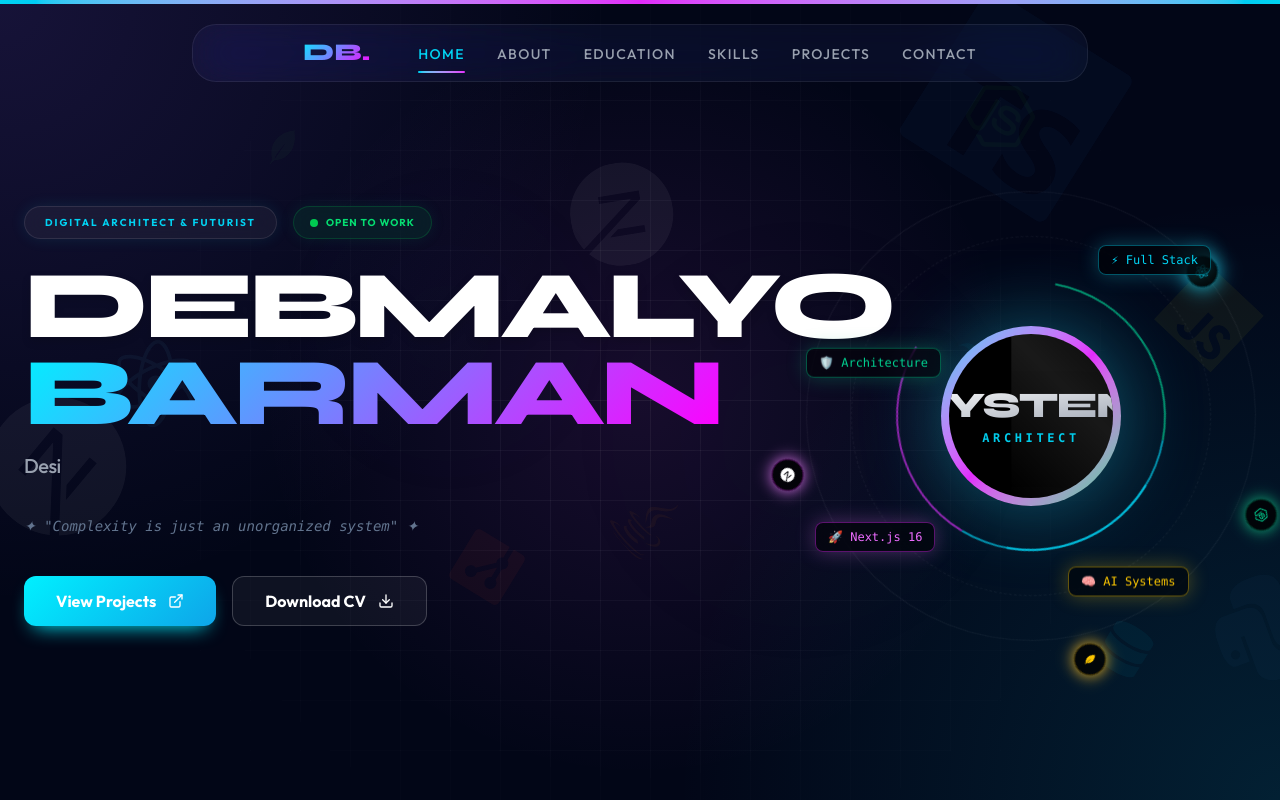
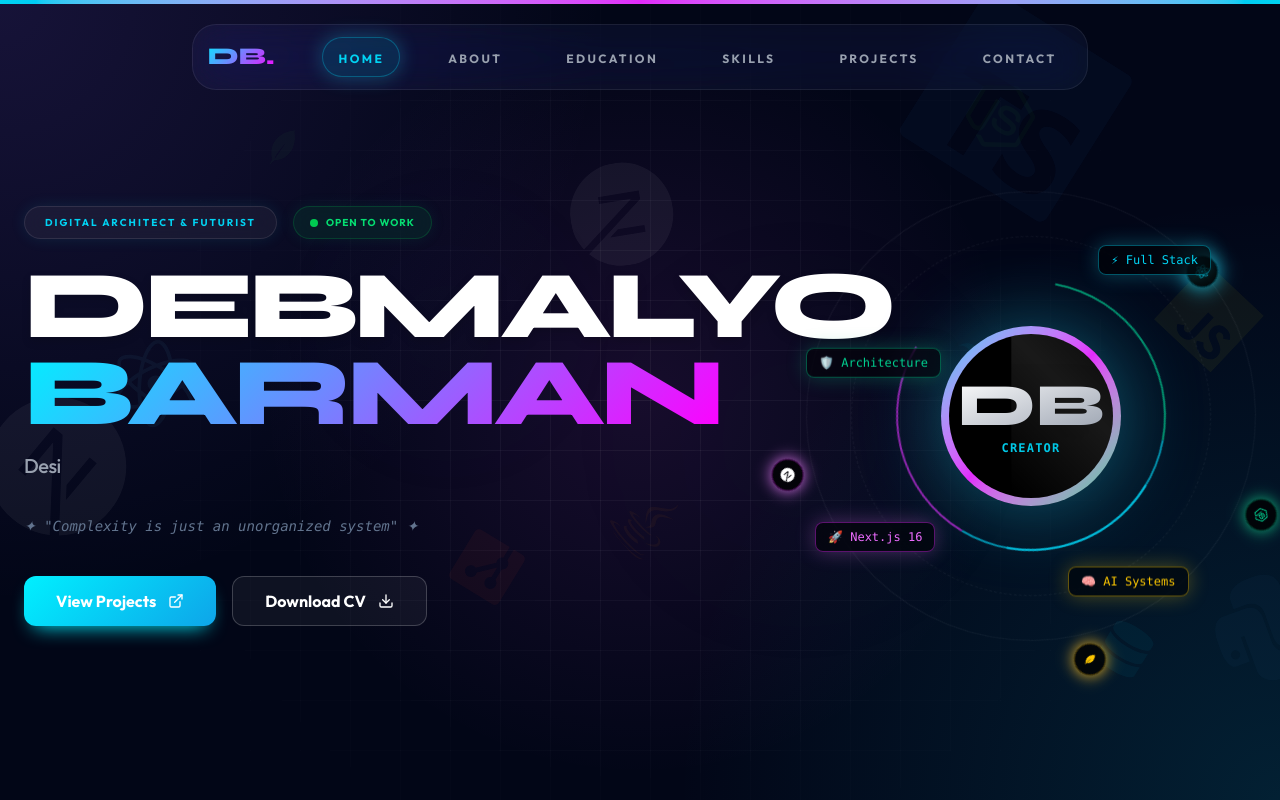
Before and after one commit to debmalyo-hub07/Portfolio, a Next.js app: page / in a window 1280 px wide. Shown: the top 800 px of the page. Built offline with nearby package versions, Linux system fonts and the light colour scheme.

Commit message:
UI Final Polish: Unified 'Liquid Glow Pill' sliders across Navbar, Skills, and Projects; Restored original 'DB Creator' branding; Enhanced Education card hovers.

```diff
--- a/components/layout/Navbar.tsx
+++ b/components/layout/Navbar.tsx
@@ -47,7 +47,6 @@ export default function Navbar() {
   }, []);
 
   useEffect(() => {
-    // Restore scroll position on mount
     const savedScrollY = sessionStorage.getItem("scrollPosition");
     if (savedScrollY) {
       window.scrollTo({ top: parseInt(savedScrollY), behavior: "instant" });
@@ -71,7 +70,6 @@ export default function Navbar() {
 
   return (
     <>
-      {/* Scroll Progress Bar */}
       <motion.div
         className="fixed top-0 left-0 right-0 h-1 bg-gradient-to-r from-cyan-400 via-fuchsia-500 to-cyan-400 z-[100] origin-left"
         style={{ scaleX }}
@@ -87,19 +85,17 @@ export default function Navbar() {
               : "bg-transparent border-transparent"
           }`}
         >
-          {/* Logo */}
           <motion.h1
             whileHover={{ scale: 1.1, rotate: [-5, 5, -5] }}
             whileTap={{ scale: 0.95 }}
             transition={{ duration: 0.3, repeat: Infinity, repeatType: "reverse" }}
             onClick={() => window.scrollTo({ top: 0, behavior: "smooth" })}
             className="text-2xl font-black neon-text cursor-pointer"
-            aria-label="Debmalyo Barman Portfolio - Scroll to Top"
+            aria-label="DB Logo"
           >
             DB.
           </motion.h1>
 
-          {/* Desktop Links */}
           <div className="hidden md:flex gap-8">
             {links.map((item) => (
               <motion.a
@@ -110,50 +106,45 @@ export default function Navbar() {
                   document.getElementById(item)?.scrollIntoView({ behavior: "smooth" });
                   setActive(item);
                 }}
-                whileHover={{ y: -2, scale: 1.05 }}
+                whileHover={{ y: -2 }}
                 whileTap={{ scale: 0.95 }}
-                transition={{ duration: 0.2 }}
-                className="relative group py-1"
+                className="relative group px-4 py-2"
               >
+                {active === item && (
+                  <motion.div
+                    layoutId="navbarActivePill"
+                    className="absolute inset-0 bg-cyan-500/15 rounded-full border border-cyan-400/30 shadow-[0_0_20px_rgba(34,211,238,0.3)]"
+                    transition={{ type: "spring", stiffness: 350, damping: 30 }}
+                  />
+                )}
+                {/* Hover Ghost Pill */}
+                <motion.div
+                  className="absolute inset-0 bg-white/5 rounded-full opacity-0 group-hover:opacity-100 transition-opacity duration-300 -z-10"
+                />
                 <motion.span
-                  whileHover={{ color: "#00f0ff" }}
-                  transition={{ duration: 0.2 }}
-                  className={`text-sm font-medium tracking-widest uppercase transition-colors duration-300 ${
-                    active === item ? "text-cyan-400" : "text-gray-400"
+                  className={`relative z-10 text-xs font-bold tracking-[0.2em] uppercase transition-colors duration-300 ${
+                    active === item ? "text-cyan-400" : "text-gray-400 group-hover:text-white"
                   }`}
                 >
                   {item}
                 </motion.span>
-
-                {active === item && (
-                  <motion.div
-                    layoutId="activeTab"
-                    className="absolute -bottom-1 left-0 right-0 h-[2px] bg-gradient-to-r from-cyan-400 to-fuchsia-500 rounded-full"
-                    transition={{ type: "spring", stiffness: 380, damping: 30 }}
-                  />
-                )}
               </motion.a>
             ))}
           </div>
 
-          {/* Mobile menu toggle */}
           <motion.button
             whileHover={{ scale: 1.1, rotate: 90 }}
             whileTap={{ scale: 0.9 }}
-            transition={{ duration: 0.3 }}
             className="md:hidden text-white p-2"
             onClick={() => setIsOpen(!isOpen)}
-            aria-label={isOpen ? "Close Menu" : "Open Menu"}
           >
             {isOpen ? <FiX size={24} /> : <FiMenu size={24} />}
           </motion.button>
         </motion.div>
 
-        {/* Mobile Menu Overlay */}
         <AnimatePresence>
           {isOpen && (
             <>
-              {/* Backdrop */}
               <motion.div
                 initial={{ opacity: 0 }}
                 animate={{ opacity: 1 }}
@@ -180,8 +171,6 @@ export default function Navbar() {
                     initial={{ opacity: 0, x: -20 }}
                     animate={{ opacity: 1, x: 0 }}
                     transition={{ delay: i * 0.07 }}
-                    whileHover={{ x: 10, scale: 1.1, color: "#00f0ff" }}
-                    whileTap={{ scale: 0.95 }}
                     className={`text-lg font-bold tracking-widest uppercase cursor-pointer ${
                       active === item ? "text-cyan-400" : "text-gray-400"
                     }`}
--- a/components/sections/Education.tsx
+++ b/components/sections/Education.tsx
@@ -141,9 +141,13 @@ export default function Education() {
                 className={`w-full md:w-[45%] ${i % 2 === 0 ? "md:text-right" : "md:text-left order-2 md:order-none pl-12 md:pl-0"}`}
               >
                 <motion.div
-                  whileHover={{ y: -3 }}
-                  transition={{ duration: 0.3 }}
-                  className="panel p-6 md:p-8 group hover:border-cyan-400/30 transition-all duration-500"
+                  whileHover={{
+                    y: -5,
+                    boxShadow: "0 0 40px rgba(34, 211, 238, 0.25)",
+                    borderColor: "rgba(34, 211, 238, 0.4)"
+                  }}
+                  transition={{ duration: 0.4 }}
+                  className="panel p-6 md:p-8 group bg-black/40 backdrop-blur-3xl border-white/10 transition-all duration-500 rounded-[2rem]"
                 >
                   <motion.span
                     whileHover={{ scale: 1.1, color: "#00f0ff" }}
--- a/components/sections/Hero.tsx
+++ b/components/sections/Hero.tsx
@@ -216,12 +216,12 @@ export default function Hero() {
 
               <div className="relative z-10 text-center">
                 <motion.div
-                  className="font-black heading-font text-2xl sm:text-4xl text-transparent bg-clip-text bg-gradient-to-br from-white to-gray-400 drop-shadow-2xl uppercase tracking-tighter"
+                  className="font-black heading-font text-4xl sm:text-6xl text-transparent bg-clip-text bg-gradient-to-br from-white to-gray-400 drop-shadow-2xl"
                 >
-                  System
+                  DB
                 </motion.div>
-                <div className="text-cyan-400 text-[10px] sm:text-xs font-mono font-bold tracking-[0.3em] uppercase mt-1">
-                  Architect
+                <div className="text-cyan-400 text-[10px] sm:text-xs font-mono font-bold tracking-widest uppercase mt-1">
+                  Creator
                 </div>
               </div>
             </div>
--- a/components/sections/Projects.tsx
+++ b/components/sections/Projects.tsx
@@ -124,10 +124,12 @@ export default function Projects() {
                   {isActive && (
                     <motion.div
                       layoutId="projectTab"
-                      className="absolute inset-0 bg-white/10 rounded-xl border border-white/20 shadow-[0_0_20px_rgba(255,255,255,0.1)]"
+                      className="absolute inset-0 bg-white/10 rounded-xl border border-white/20 shadow-[0_0_25px_rgba(255,255,255,0.15)]"
                       transition={{ type: "spring", bounce: 0.2, duration: 0.6 }}
                     />
                   )}
+                  {/* Hover Ghost Pill Effect */}
+                  <div className="absolute inset-0 bg-white/5 rounded-xl opacity-0 group-hover:opacity-100 transition-opacity duration-300" />
                   <span className="relative z-20">{cat}</span>
                 </button>
               );
--- a/components/sections/Skills.tsx
+++ b/components/sections/Skills.tsx
@@ -156,10 +156,12 @@ export default function Skills() {
                   {isActive && (
                     <motion.div
                       layoutId="activeTab"
-                      className="absolute inset-0 bg-white/10 rounded-xl border border-white/20 shadow-[0_0_20px_rgba(255,255,255,0.1)]"
+                      className="absolute inset-0 bg-white/10 rounded-xl border border-white/20 shadow-[0_0_30px_rgba(255,255,255,0.2)]"
                       transition={{ type: "spring", bounce: 0.2, duration: 0.6 }}
                     />
                   )}
+                  {/* Hover Ghost Pill Effect */}
+                  <div className="absolute inset-0 bg-white/5 rounded-xl opacity-0 group-hover:opacity-100 transition-opacity duration-300 -z-0" />
                   <span className="relative z-20 flex items-center gap-2">
                     {cat?.icon && <span className="hidden sm:inline">{cat.icon}</span>}
                     {title}
@@ -185,10 +187,12 @@ export default function Skills() {
                 {viewMode === mode.id && (
                   <motion.div
                     layoutId="viewMode"
-                    className="absolute inset-0 bg-white/10 rounded-xl border border-white/20 shadow-[0_0_15px_rgba(255,255,255,0.1)]"
+                    className="absolute inset-0 bg-white/10 rounded-xl border border-white/20 shadow-[0_0_20px_rgba(255,255,255,0.15)]"
                     transition={{ type: "spring", bounce: 0.2, duration: 0.6 }}
                   />
                 )}
+                {/* Hover Ghost */}
+                <div className="absolute inset-0 bg-white/5 rounded-xl opacity-0 group-hover:opacity-100 transition-opacity duration-300 -z-0" />
                 <span className="relative z-20 flex items-center gap-2">
                   {mode.icon} {mode.label}
                 </span>
```
